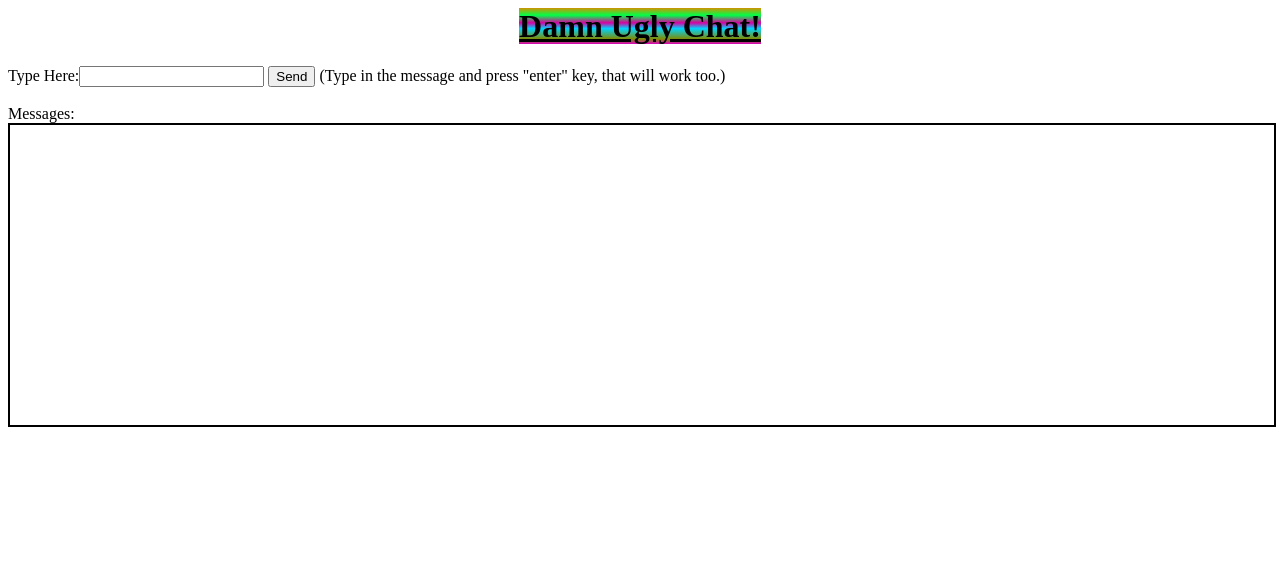
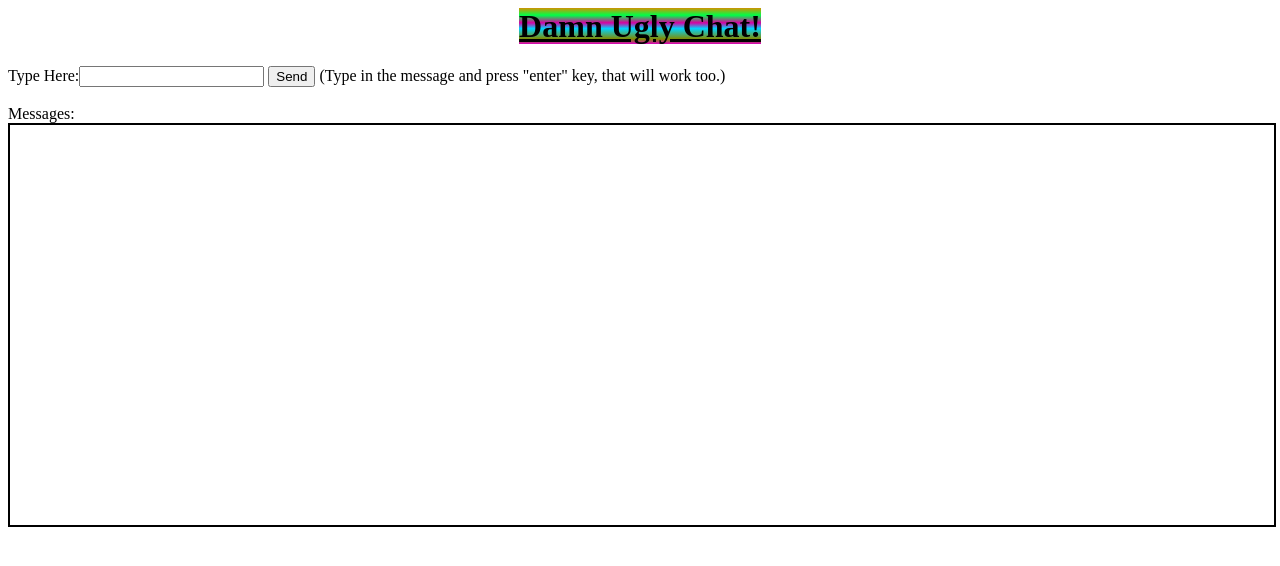
Before and after one commit to itskhaledmohammad/damn_ugly_chat, a plain HTML site: page index.html in a window 1280 px wide. Drawn offline with Linux system fonts and the light colour scheme.

Commit message:
Some changes.

```diff
--- a/index.html
+++ b/index.html
@@ -5,7 +5,7 @@ Type Here:<input type="textbox" onkeydown="if(event.keyCode == 13)document.getEl
 <br><br>
 Messages:
 <br>
-<div id="messages" style="height:300px;width:100%;overflow:auto;border: 2px solid black;"></div>
+<div id="messages" style="height:400px;width:100%;overflow:auto;border: 2px solid black;"></div>
 <script>
 function gimmeTime(){
      var now    = new Date();
```
